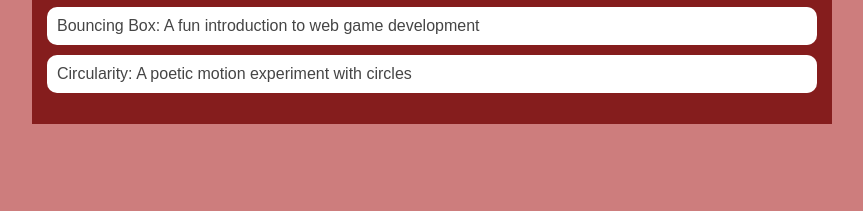
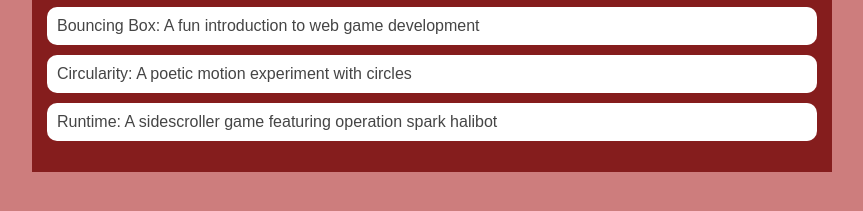
Before and after one commit to HermanLycan11/HermanLycan11.github.io, a plain HTML site: page portfolio.html in a window 1280 px wide. Shown: the part 195-406 px from the top of the page, without its empty margins (208-1071 px from the left). Drawn offline with Linux system fonts and the light colour scheme.

Commit message:
say what you're pushing

```diff
--- a/portfolio.html
+++ b/portfolio.html
@@ -33,6 +33,14 @@
         <li>
          <a href="fsd-projects/circularity/">Circularity: A poetic motion experiment with circles</a>
         </li>
+        <li>
+         <a href="fsd-projects/runtime/">Runtime: A sidescroller game featuring operation spark halibot
+         </a>
+        </li>
+
+
+
+
         </ul>
         </div>
       </main>
```
